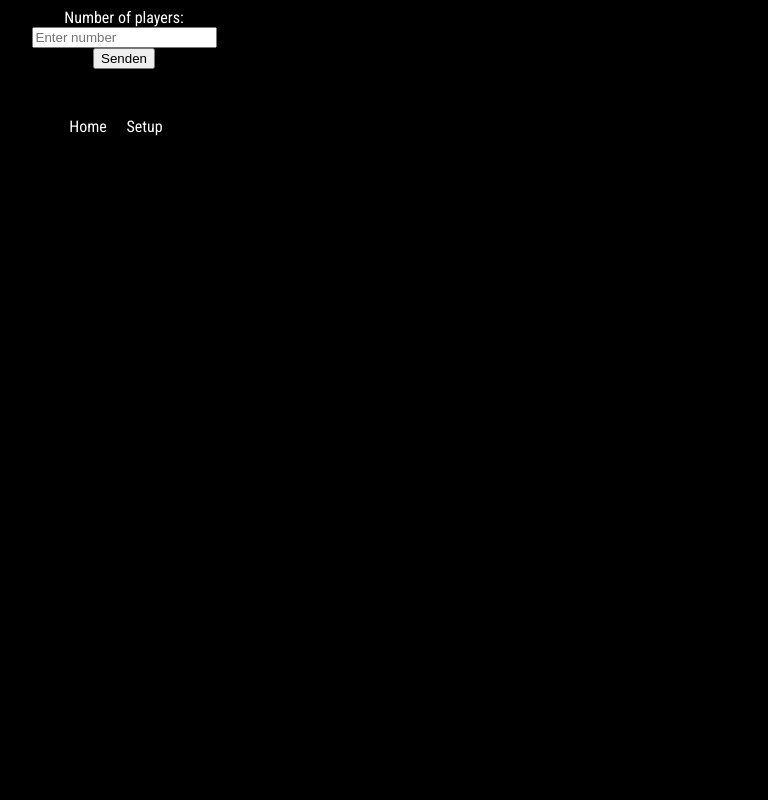
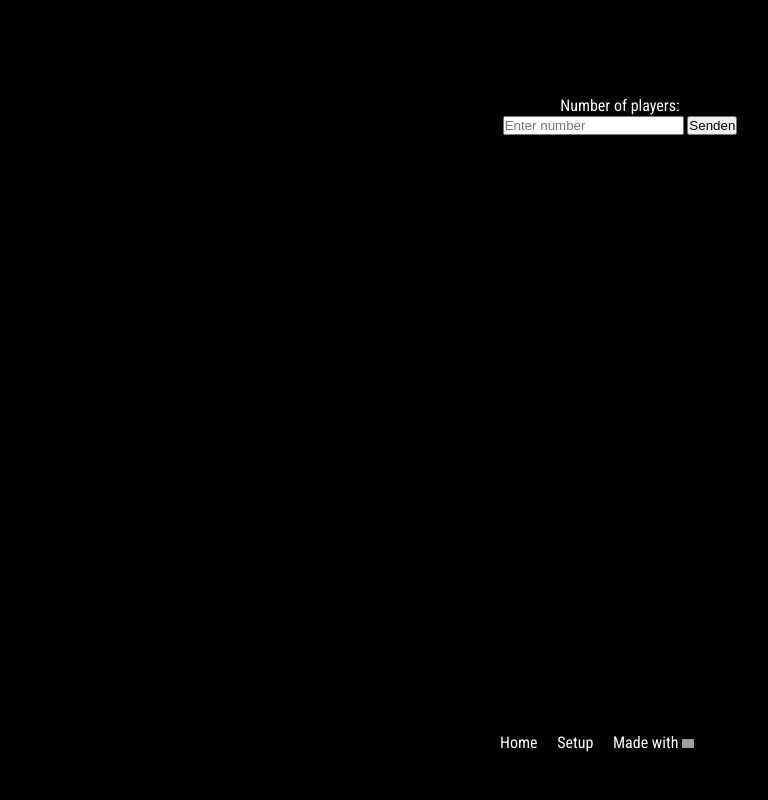
Before and after one commit to guenter-r/Werewolf, a Flask app: page /setup in a window 1280 px wide. Shown: the whole page, without its empty margins (20-788 px from the left). Run offline with Flask 2, Linux system fonts and the light colour scheme; grey boxes are pictures that could not be loaded.

Commit message:
footer changed, layout improved

```diff
--- a/static/master.css
+++ b/static/master.css
@@ -1,16 +1,24 @@
+* {
+  padding: 0;
+  margin: 0;
+}
 
 body {
-  margin-left: 1.5em;
+  margin: auto;
   background-color: black;
   color: white;
   font-family: 'Roboto Condensed', sans-serif;
   width: 15em;
+
+}
+.main {
+  position: relative;
+  top: 1em;
   text-align: center;
-  overflow: hidden
 }
 
-#blood {
-  transition: 2s;
+.form-div {
+  margin-top: 5em;
 }
 
 .name {
@@ -19,6 +27,7 @@ body {
 .small {
   font-size: 12px
 }
+
 .submit_name {
   width: 20em;
   text-align: inherit;
@@ -31,9 +40,11 @@ a {
 }
 
 footer{
+
   display: block;
-  position: relative;
-  top: 3em;
+  text-align: center;
+  position: fixed;
+  bottom: 3em;
 }
 footer a {
   margin-right: 1em;
--- a/templates/setup.html
+++ b/templates/setup.html
@@ -1,7 +1,7 @@
 {% extends 'template.html' %}
 
 {% block body %}
-<form action="{{ url_for('setPlayerNumber') }}" method="post">
+<form class='form-div' action="{{ url_for('setPlayerNumber') }}" method="post">
   <span>Number of players:</span><br>
   <input type="number" name='num' placeholder="Enter number">
   <input type="submit" value="Senden">
--- a/templates/template.html
+++ b/templates/template.html
@@ -2,16 +2,20 @@
 <html lang="en" dir="ltr">
   <head>
     <meta charset="utf-8">
+    <meta name="viewport" content="width=device-width, initial-scale=1.0">
     <link rel="stylesheet" href="../static/master.css">
     <link href="https://fonts.googleapis.com/css?family=Roboto+Condensed&display=swap" rel="stylesheet">
     <title></title>
   </head>
   <body onload="setTimeout(blood, 2000)">
-    {% block body %}{% endblock %}
+    <div class="main">
+      {% block body %}{% endblock %}
+    </div>
   </body>
   <footer>
     <a href="{{ url_for('index') }}">Home</a>
     <a href="{{ url_for('setup') }}">Setup</a>
+    <a href="https://github.com/iconicious">Made with <img src="https://image.flaticon.com/icons/svg/148/148838.svg" style="width:12px"> </a>
     {% block script %}{% endblock %}
     </script>
   </footer>
```
